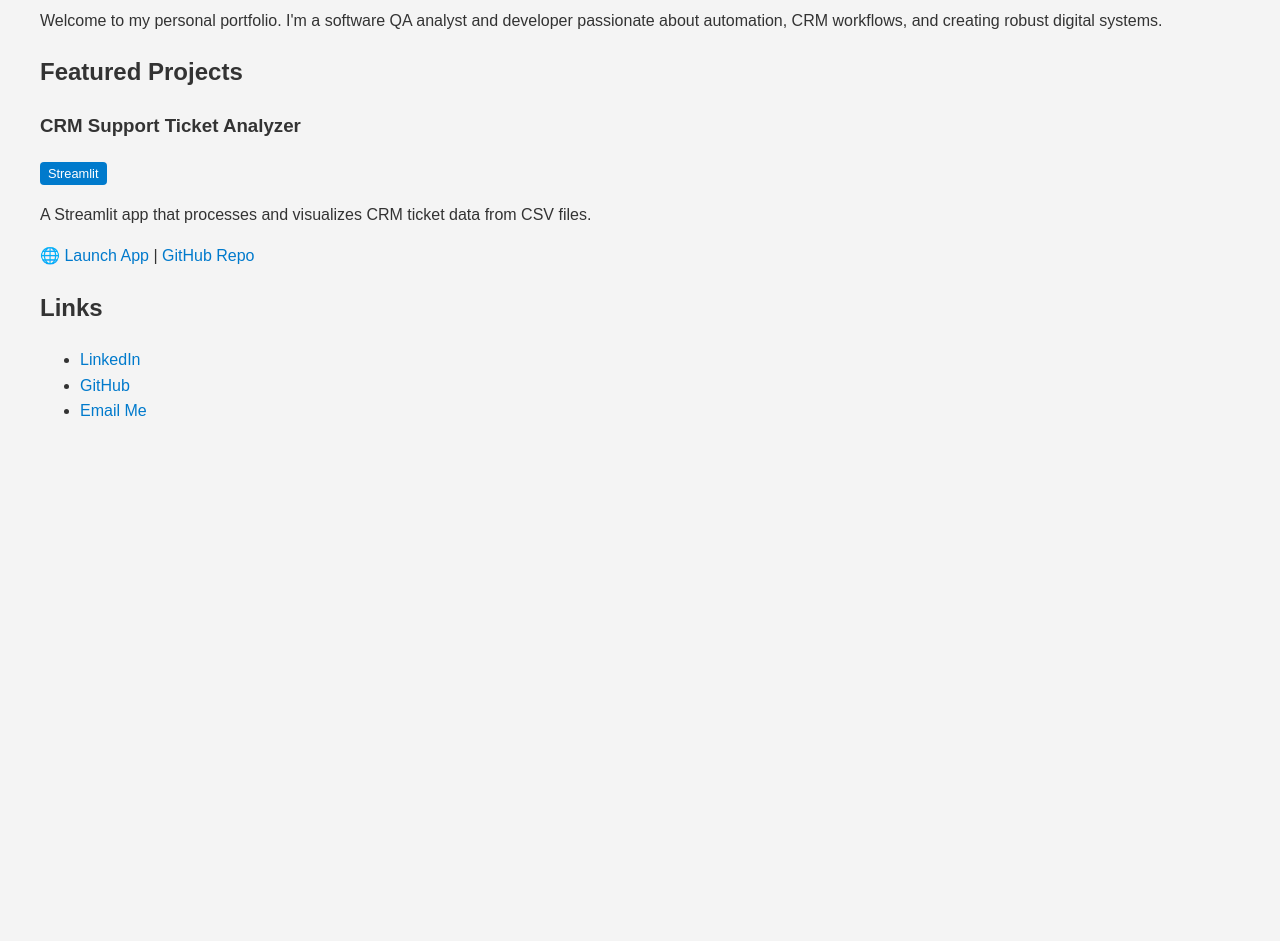
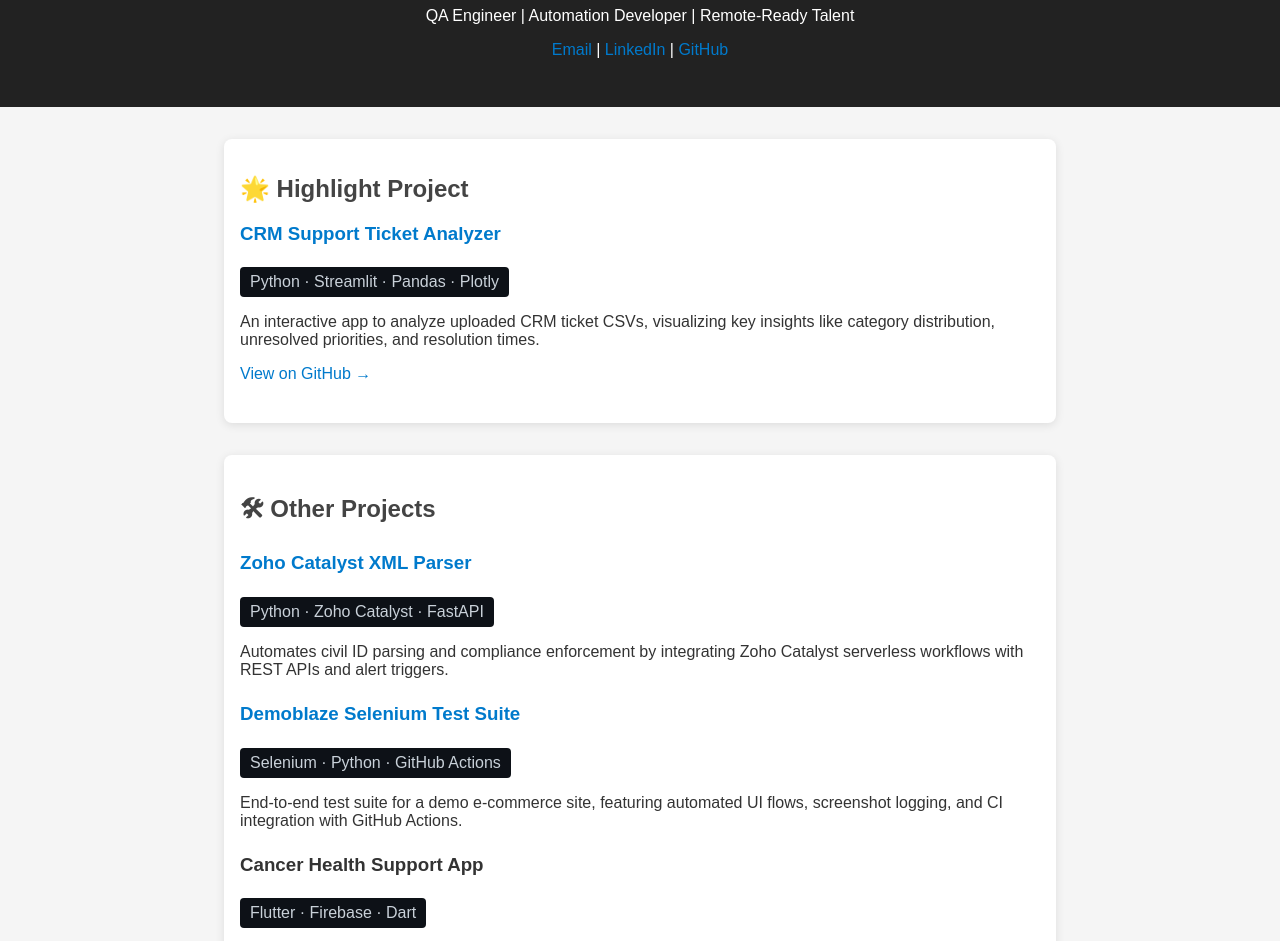
Before and after one commit to ArchonOmega/ArchonOmega.github.io, a plain HTML site: page index.html in a window 1280 px wide. Shown: the part 105-1046 px from the top of the page. Before the commit the page ends 800 px from the top, so only its background shows below. Drawn offline with Linux system fonts and the light colour scheme.

Commit message:
Second portfolio commit

```diff
--- a/index.html
+++ b/index.html
@@ -1,55 +1,110 @@
 <!DOCTYPE html>
 <html lang="en">
 <head>
-  <meta charset="UTF-8">
-  <title>Ahmed Medhat – Portfolio</title>
+  <meta charset="UTF-8" />
+  <meta name="viewport" content="width=device-width, initial-scale=1.0"/>
+  <title>Ahmed Medhat Fouad | QA Engineer & Developer</title>
   <style>
     body {
       font-family: Arial, sans-serif;
-      margin: 40px;
-      line-height: 1.6;
-      background-color: #f4f4f4;
+      margin: 0; padding: 0;
+      background-color: #f5f5f5;
       color: #333;
     }
-    h1 {
-      color: #222;
+    header {
+      background: #222;
+      color: white;
+      padding: 2rem;
+      text-align: center;
+    }
+    section {
+      max-width: 800px;
+      margin: 2rem auto;
+      padding: 1rem;
+      background: white;
+      border-radius: 8px;
+      box-shadow: 0 2px 10px rgba(0,0,0,0.1);
+    }
+    h1, h2 {
+      color: #444;
     }
     a {
       color: #007acc;
       text-decoration: none;
     }
+    .badge {
+      background: #0d1117;
+      color: #c9d1d9;
+      display: inline-block;
+      padding: 6px 10px;
+      border-radius: 4px;
+      margin-top: 4px;
+    }
     .project {
-      margin-bottom: 20px;
+      margin-bottom: 1.5rem;
     }
-    .badge {
-      background: #007acc;
-      color: white;
-      padding: 4px 8px;
-      border-radius: 4px;
-      font-size: 0.8em;
+    footer {
+      text-align: center;
+      font-size: 0.8rem;
+      padding: 1rem;
+      color: #777;
     }
   </style>
 </head>
 <body>
-  <h1>Ahmed Medhat – Software QA & Developer</h1>
-  <p>Welcome to my personal portfolio. I'm a software QA analyst and developer passionate about automation, CRM workflows, and creating robust digital systems.</p>
 
-  <h2>Featured Projects</h2>
+  <header>
+    <h1>Ahmed Medhat Fouad</h1>
+    <p>QA Engineer | Automation Developer | Remote-Ready Talent</p>
+    <p>
+      <a href="mailto:ahmedmedhat289@gmail.com">Email</a> |
+      <a href="https://linkedin.com/in/ahmed-medhat-17b205172">LinkedIn</a> |
+      <a href="https://github.com/ArchonOmega">GitHub</a>
+    </p>
+  </header>
 
-  <div class="project">
-    <h3>CRM Support Ticket Analyzer</h3>
-    <span class="badge">Streamlit</span>
-    <p>A Streamlit app that processes and visualizes CRM ticket data from CSV files.</p>
-    <p><a href="https://archonomega-crm-ticket-analyzer.streamlit.app/">🌐 Launch App</a> | <a href="https://github.com/ArchonOmega/crm-ticket-analyzer">GitHub Repo</a></p>
-  </div>
+  <section>
+    <h2>🌟 Highlight Project</h2>
+    <div class="project">
+      <h3><a href="https://archonomega-crm-ticket-analyzer.streamlit.app">CRM Support Ticket Analyzer</a></h3>
+      <span class="badge">Python · Streamlit · Pandas · Plotly</span>
+      <p>An interactive app to analyze uploaded CRM ticket CSVs, visualizing key insights like category distribution, unresolved priorities, and resolution times.</p>
+      <p><a href="https://github.com/ArchonOmega/crm-ticket-analyzer">View on GitHub →</a></p>
+    </div>
+  </section>
 
-  <!-- Add more projects here -->
+  <section>
+    <h2>🛠 Other Projects</h2>
 
-  <h2>Links</h2>
-  <ul>
-    <li><a href="https://www.linkedin.com/in/ahmed-medhat-17b205172/">LinkedIn</a></li>
-    <li><a href="https://github.com/ArchonOmega">GitHub</a></li>
-    <li><a href="mailto:ahmedmedhat289@gmail.com">Email Me</a></li>
-  </ul>
+    <div class="project">
+      <h3><a href="https://github.com/ArchonOmega/xml-parser-zcatalyst">Zoho Catalyst XML Parser</a></h3>
+      <span class="badge">Python · Zoho Catalyst · FastAPI</span>
+      <p>Automates civil ID parsing and compliance enforcement by integrating Zoho Catalyst serverless workflows with REST APIs and alert triggers.</p>
+    </div>
+
+    <div class="project">
+      <h3><a href="https://github.com/ArchonOmega/demoblaze-selenium-tests">Demoblaze Selenium Test Suite</a></h3>
+      <span class="badge">Selenium · Python · GitHub Actions</span>
+      <p>End-to-end test suite for a demo e-commerce site, featuring automated UI flows, screenshot logging, and CI integration with GitHub Actions.</p>
+    </div>
+
+    <div class="project">
+      <h3>Cancer Health Support App</h3>
+      <span class="badge">Flutter · Firebase · Dart</span>
+      <p>Mobile symptom tracker app to help oncology patients log and share health data. Built with Firebase integration and team collaboration.</p>
+      <p><a href="https://docs.google.com/presentation/d/1sNik5TjNXc_qQraXPz31GbJZANqO719Q/edit">Presentation Slides →</a></p>
+    </div>
+
+    <div class="project">
+      <h3>Movie Recommendation System</h3>
+      <span class="badge">Java</span>
+      <p>Academic project implementing personalized movie suggestions based on rating similarities and filtering rules.</p>
+    </div>
+  </section>
+
+  <footer>
+    © 2025 Ahmed Medhat Fouad — Built with ❤️ using HTML & GitHub Pages
+  </footer>
+
 </body>
 </html>
```
